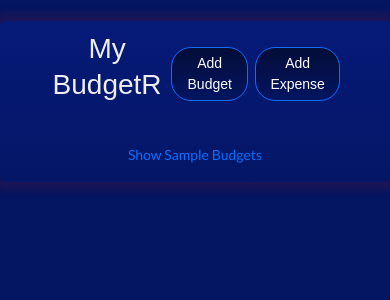
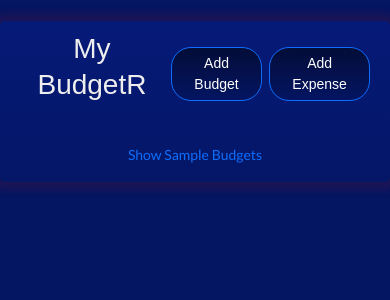
Before and after one commit to suhailm9055/reactjs-budget-manager, a React (Create React App) app: page / in a window 390 px wide. Shown: the top 300 px of the page. Built offline with nearby package versions, Linux system fonts and the light colour scheme.

Commit message:
responsive updated

```diff
--- a/src/App.css
+++ b/src/App.css
@@ -44,7 +44,7 @@
   border-radius: 5px;
   box-shadow: 0px 0px 9px 8px #b8141423;
   padding: 10px;
-  padding-inline: 50px;
+  padding-inline: 20px;
 }
 .card-body{
   /* background-color: #041562; */
```
